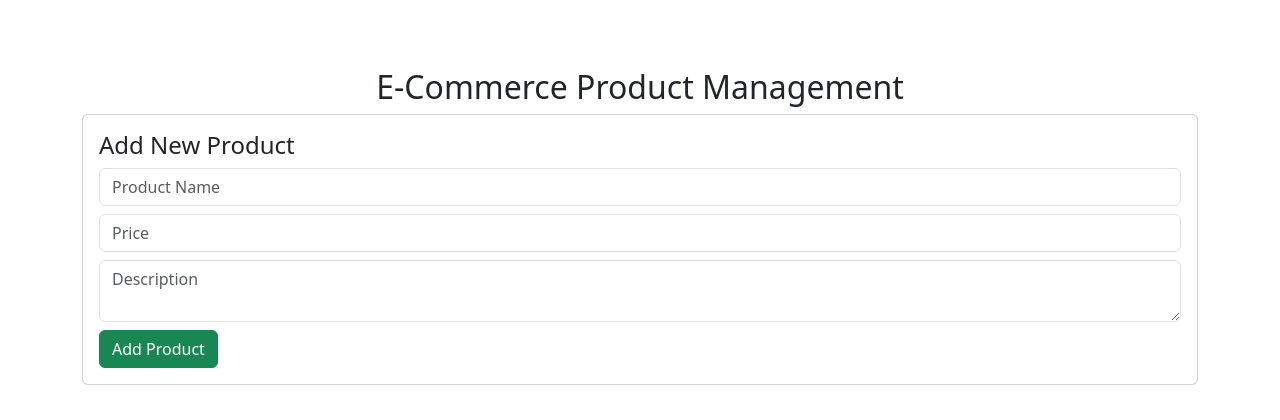
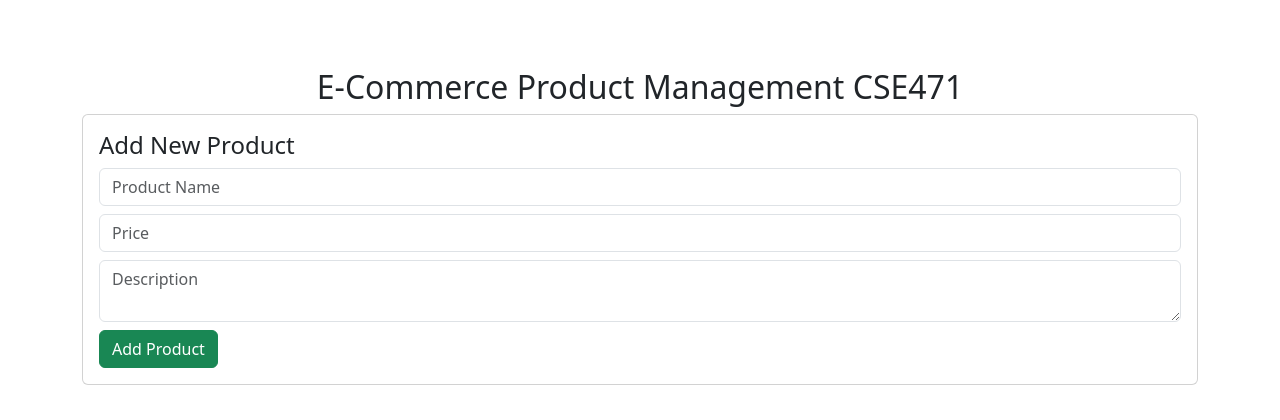
Before and after one commit to irtiza1999/flask_deploy, a Flask app: page / in a window 1280 px wide. Shown: the top 420 px of the page. Run offline with Flask 3, Linux system fonts and the light colour scheme.

Commit message:
Update home.html

```diff
--- a/templates/home.html
+++ b/templates/home.html
@@ -10,7 +10,7 @@
 <body>
 
 <div class="container mt-5">
-    <h2 class="text-center">E-Commerce Product Management</h2>
+    <h2 class="text-center">E-Commerce Product Management CSE471</h2>
 
     <div class="card p-3 mb-4">
         <h4>Add New Product</h4>
```
